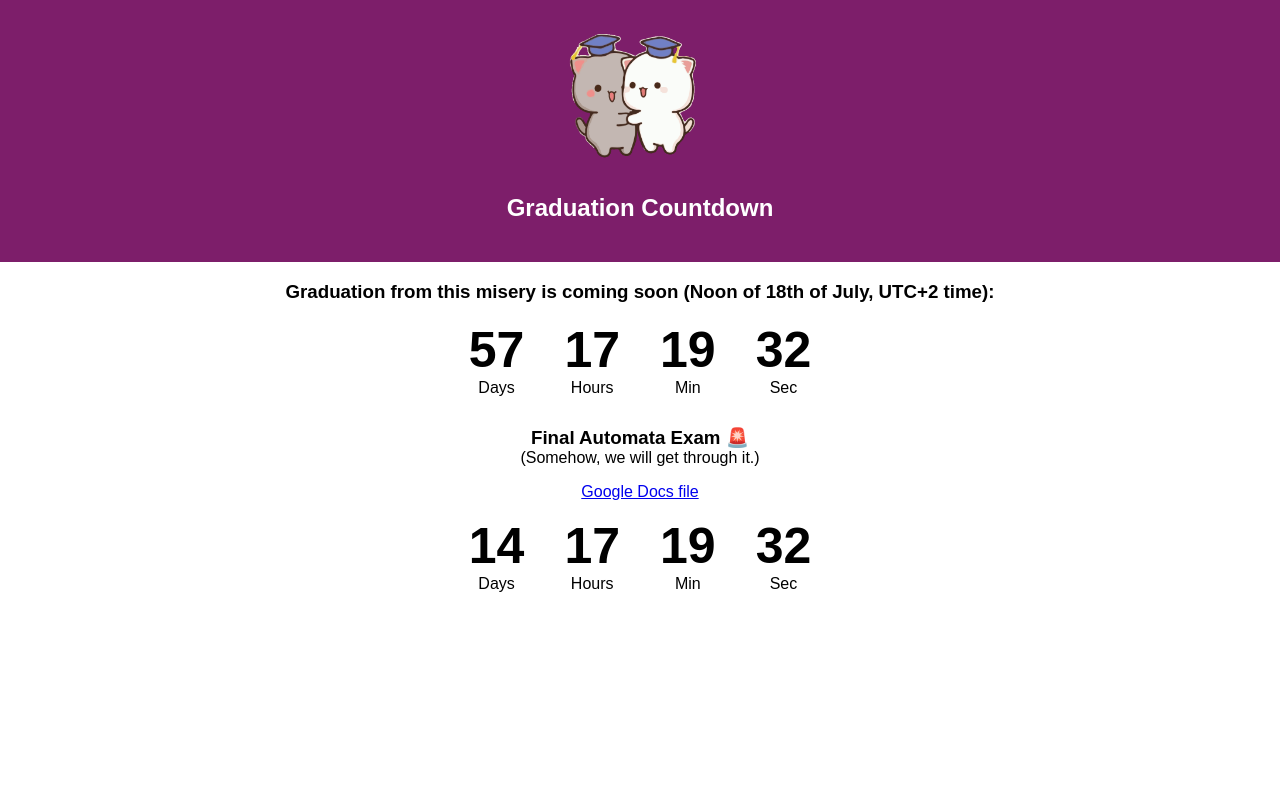
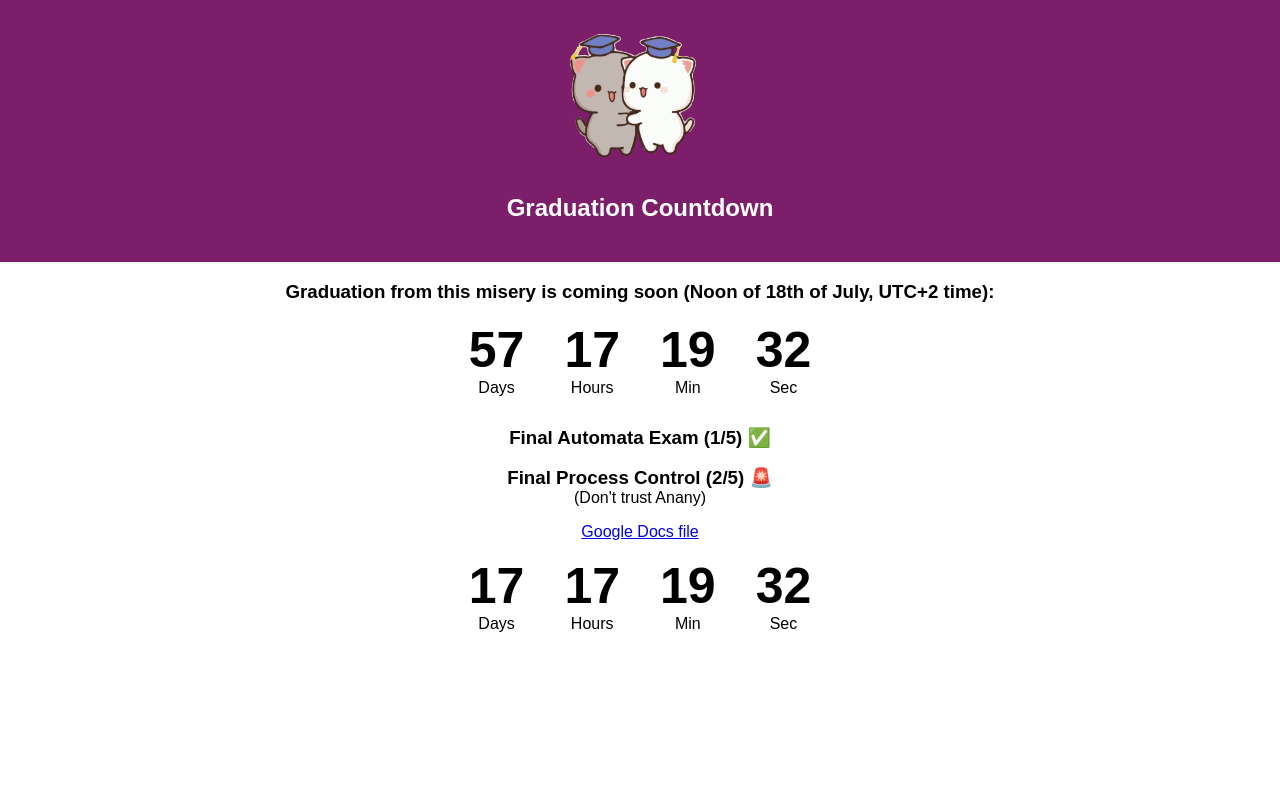
Before and after one commit to geekahmed/Graduation-Countdown, a React (Create React App) app: page / in a window 1280 px wide. Shown: the top 800 px of the page. Built offline with nearby package versions, Linux system fonts and the light colour scheme.

Commit message:
add timer for process control

```diff
--- a/src/App.js
+++ b/src/App.js
@@ -10,6 +10,9 @@ class App extends Component {
       currentDate.getMonth() === 11 && currentDate.getDate() > 23
         ? currentDate.getFullYear() + 1
         : currentDate.getFullYear();
+        const displayTimer = ()=>{
+          return 'newSubject'
+        }
     return (
       <div className="App">
         <div className="App-header">
@@ -20,14 +23,20 @@ class App extends Component {
           Graduation from this misery is coming soon (Noon of 18th of July, UTC+2 time):
         </h3>
         <Countdown date={`${year}-07-18T16:00:00`} />
-        <h3 className="textPrimary">Final Automata Exam 🚨</h3>
-        <p className="textPrimary">(Somehow, we will get through it.)</p>
-        <p><a href="https://docs.google.com/document/d/18Esh8CXDo1HPhuXyoSBZDvLlxBwo89zJabxXo_HUYlA/edit" target="_blank">Google Docs file</a></p>
-        <Countdown date={`${year}-06-05T16:00:00`} />
+        <div>
+          <h3 className="textPrimary">Final Automata Exam (1/5) ✅</h3>
+          <br/>
+        </div>
+        <div>
+          <h3 className="textPrimary">Final Process Control  (2/5) 🚨</h3>
+          <p className="textPrimary">(Don't trust Anany)</p>
+          <p><a href="https://docs.google.com/document/d/1oozQDvqqd2nSV1G8gac3YCmkwzSRQj9ROlGc-CKS7qI/edit" target="_blank">Google Docs file</a></p>
+          <Countdown date={`${year}-06-08T16:00:00`} />
+        </div>
         <div className="player">
           <ReactPlayer controls={true} url="https://www.youtube.com/watch?v=5qap5aO4i9A" playing={true} />
         </div>
-        <Footer/>
+        <Footer />
       </div>
     );
   }
--- a/src/Countdown.js
+++ b/src/Countdown.js
@@ -77,6 +77,14 @@ class Countdown extends Component {
 
   render() {
     const countDown = this.state;
+    const timerOut = () => {
+      if (countDown.days === 0 &&
+          countDown.hours === 0 &&
+          countDown.min === 0 &&
+          countDown.sec === 1) {
+            return true;
+      }
+    }
     return (
       <div className="Countdown" >
         <span className="Countdown-col">
--- a/src/index.css
+++ b/src/index.css
@@ -92,3 +92,7 @@ body {
 .textmarginTop{
   margin-top: 5px;
 }
+
+.newSubject{
+  display: none;
+}
```
